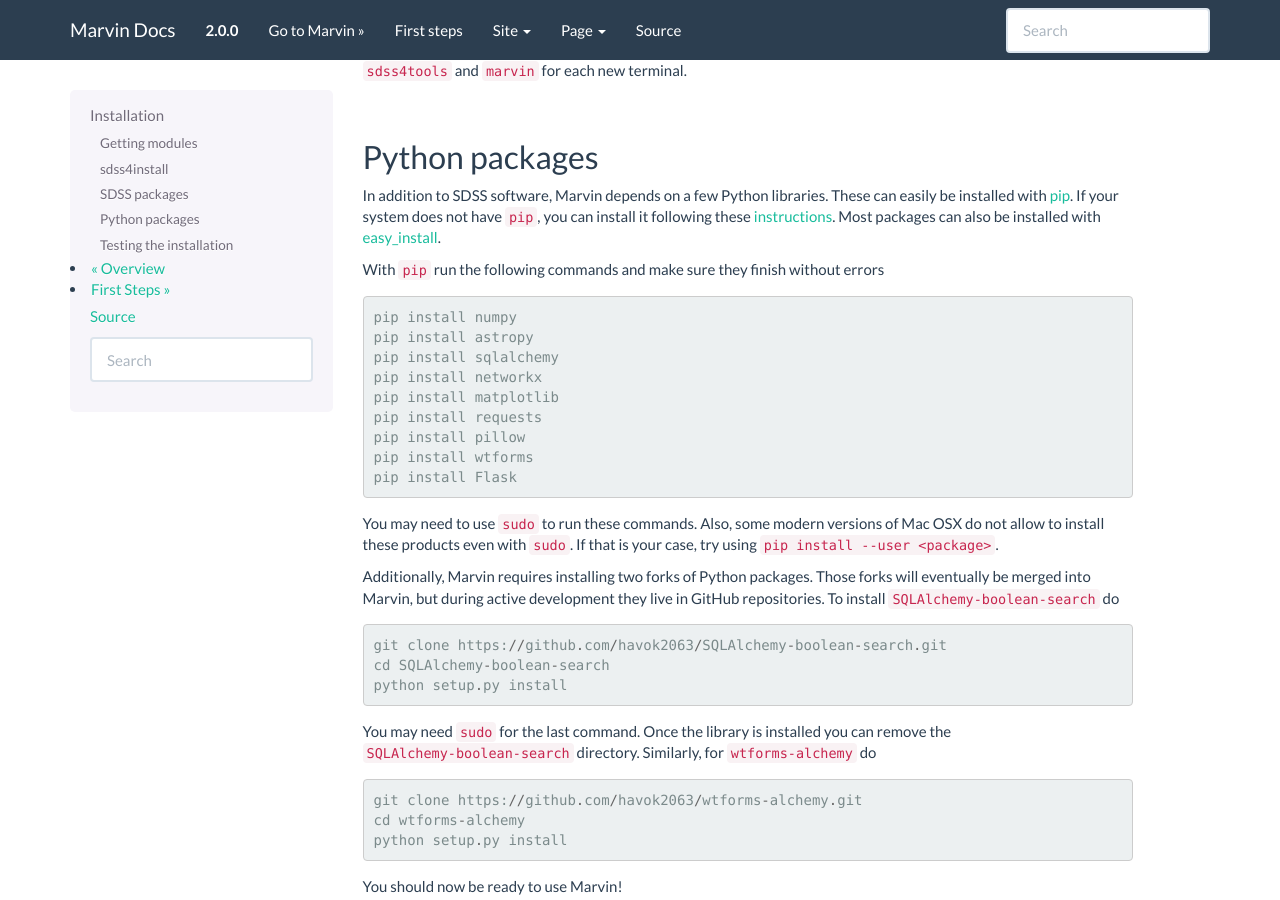
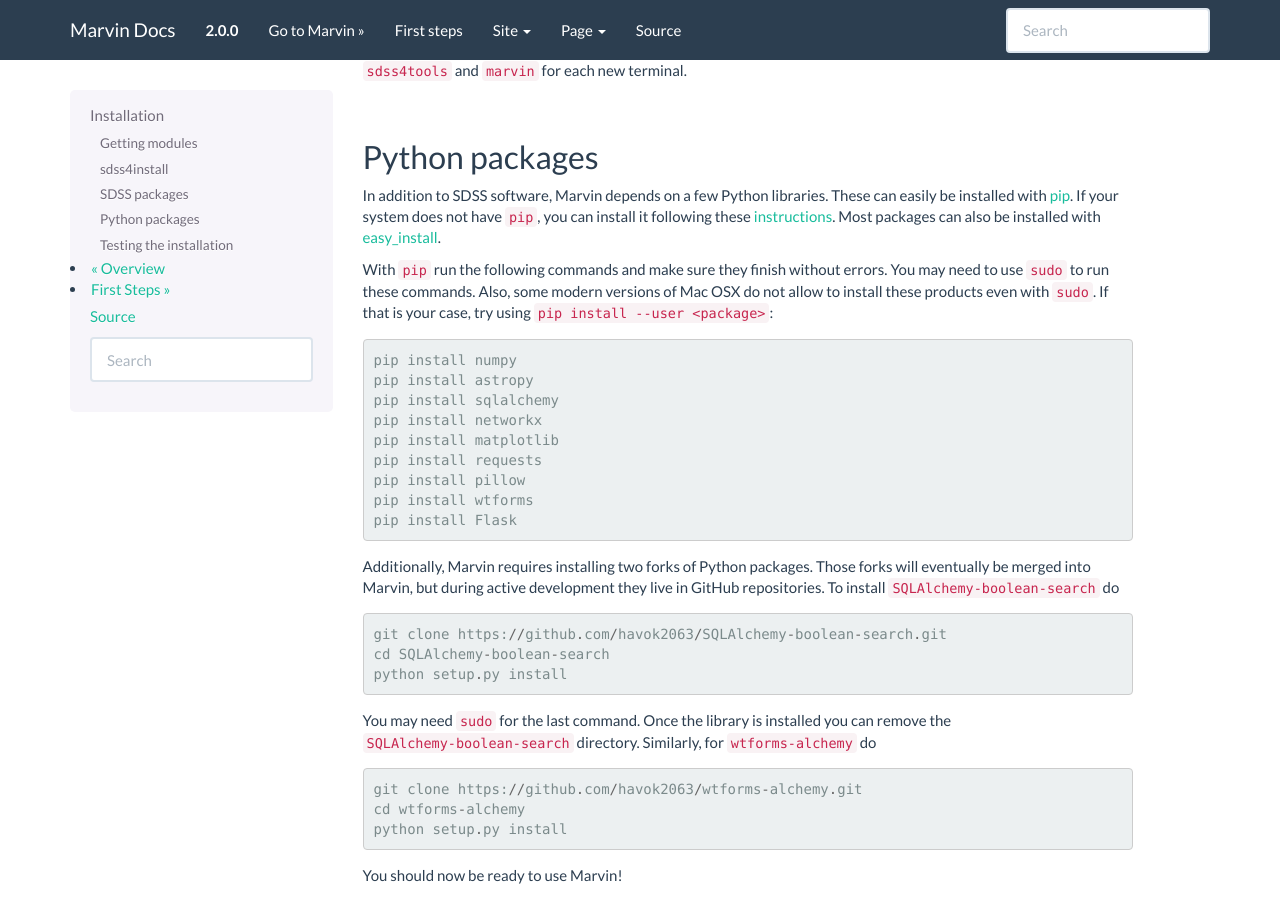
Before and after one commit to sdss/marvin, a Sphinx documentation site: the page built from docs/sphinx/installation.rst, in a window 1280 px wide and 900 px high, scrolled down 2889 px. Built offline with Sphinx 7.4.7, drawn with Linux system fonts in a browser that asks for light colours; pages that are not in the unit, such as notebooks, are missing from menus; some of the changed lines change nothing that is shown.

Commit message:
moved note about sudoing to above code block

```diff
--- a/docs/sphinx/installation.rst
+++ b/docs/sphinx/installation.rst
@@ -160,7 +160,9 @@
 `instructions <https://pip.pypa.io/en/stable/installing/>`_. Most packages can also
 be installed with `easy_install <https://pypi.python.org/pypi/setuptools>`_.
 
-With ``pip`` run the following commands and make sure they finish without errors ::
+With ``pip`` run the following commands and make sure they finish without errors. You may need to use ``sudo`` to run these commands. Also, some modern versions of Mac OSX do
+not allow to install these products even with ``sudo``. If that is your case, try using
+``pip install --user <package>``::
 
     pip install numpy
     pip install astropy
@@ -171,10 +173,6 @@
     pip install pillow
     pip install wtforms
     pip install Flask
-
-You may need to use ``sudo`` to run these commands. Also, some modern versions of Mac OSX do
-not allow to install these products even with ``sudo``. If that is your case, try using
-``pip install --user <package>``.
 
 Additionally, Marvin requires installing two forks of Python packages. Those forks will
 eventually be merged into Marvin, but during active development they live in GitHub
```
